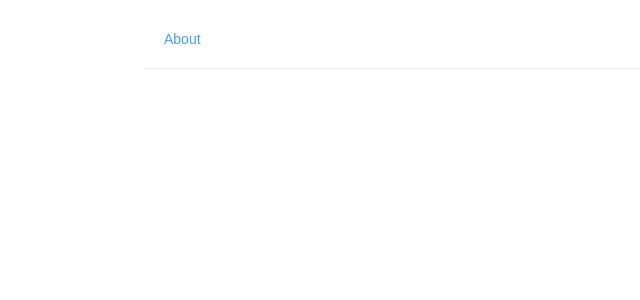
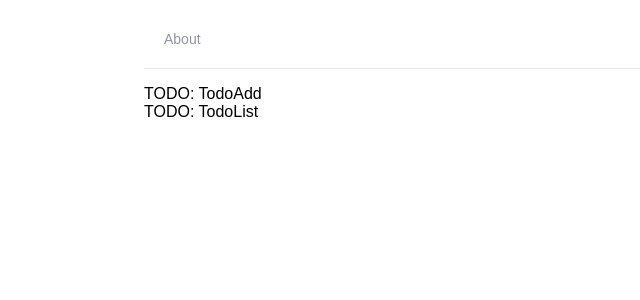
Before and after one commit to owlgrass/Acr-test, a Vue app: page / in a window 1280 px wide. Shown: the top 300 px of the page, without its empty margins (0-640 px from the left). Built offline with nearby package versions, Linux system fonts and the light colour scheme.

Commit message:
Add stub Todo components

```diff
--- a/src/views/HomeView.vue
+++ b/src/views/HomeView.vue
@@ -1,10 +1,37 @@
 <template>
-	<div class="home"></div>
+	<div class="home-view">
+		<TodoAdd />
+		<TodoList />
+	</div>
 </template>
 
 <script>
+import TodoAdd from './HomeView/TodoAdd'
+import TodoList from './HomeView/TodoList'
 export default {
-	name: 'HomeView',
-	components: {},
+	data() {
+		return {
+			/**
+			 * @type {string[]}
+			 */
+			todos: [],
+		}
+	},
+	components: {
+		TodoAdd,
+		TodoList,
+	},
 }
 </script>
+
+<style lang="scss">
+$--font-path: '~element-ui/lib/theme-chalk/fonts';
+@import '~element-ui/packages/theme-chalk/src/index';
+
+.home-view {
+	max-width: $--md;
+	margin: 0 auto;
+
+	padding: 1em 3em;
+}
+</style>
--- /dev/null
+++ b/src/views/HomeView/TodoAdd.vue
@@ -0,0 +1,14 @@
+<template>
+	<div>TODO: TodoAdd</div>
+</template>
+
+<script>
+export default {
+	data() {
+		return {}
+	},
+	components: {},
+}
+</script>
+
+<style></style>
--- /dev/null
+++ b/src/views/HomeView/TodoList.vue
@@ -0,0 +1,14 @@
+<template>
+	<div>TODO: TodoList</div>
+</template>
+
+<script>
+export default {
+	data() {
+		return {}
+	},
+	components: {},
+}
+</script>
+
+<style></style>
```
